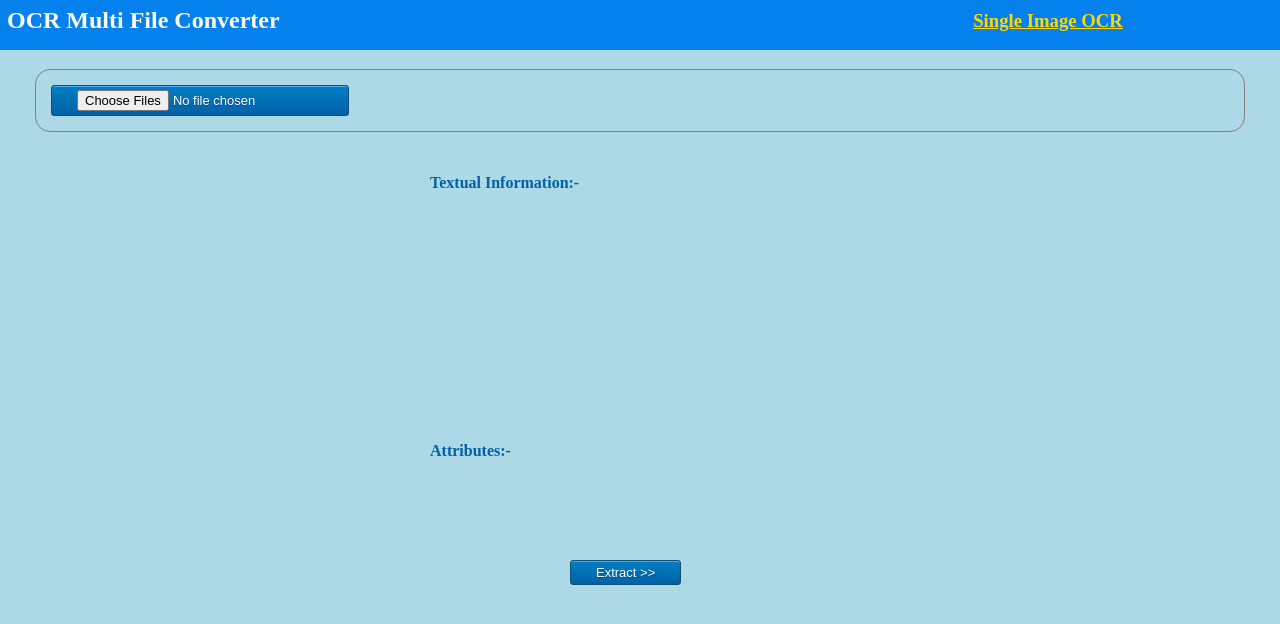
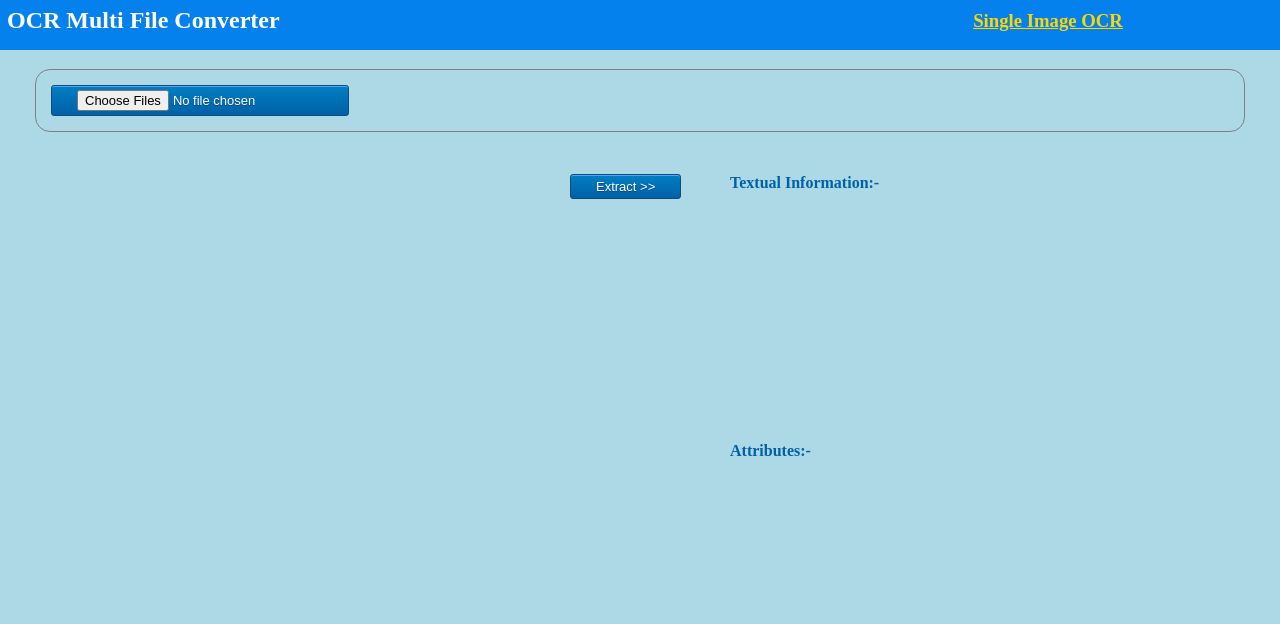
Before and after one commit to U45914/smartOCRApp, a web app: page /MultiOCR.html in a window 1280 px wide. Shown: the top 624 px of the page. Run offline with its HTML, style and script files only (its server is not run), Linux system fonts and the light colour scheme; data that the repository does not hold is empty; some libraries are stand-ins or nearby versions.

Commit message:
Fix alignment

```diff
--- a/src/main/webapp/MultiOCR.html
+++ b/src/main/webapp/MultiOCR.html
@@ -67,11 +67,11 @@
 	  			</div>
 	         	<div style="float: right;">
 				    <span style="color: #0061a7;"><b>Textual Information:-</b></span>
-				    <div  style="width: 800px;height:50%;  overflow-y:auto;max-height: 250px;min-height: 250px; color:blue; ">
+				    <div  style="width: 500px;height:50%;  overflow-y:auto;max-height: 250px;min-height: 250px; color:blue; ">
 						  <h3><span class="jqValue"></span></h3>
 					</div>
 					<span style="color: #0061a7;"><b>Attributes:-</b></span>
-					<div class="tableValue" style="width: 500px;height:50%; overflow-y:auto; min-height: 100px; color:blue;"></div>
+					<div class="tableValue" style="width: 500px;height:50%; overflow-y:auto; max-height: 250px; min-height: 100px; color:blue;"></div>
 				</div>
 
 
```
